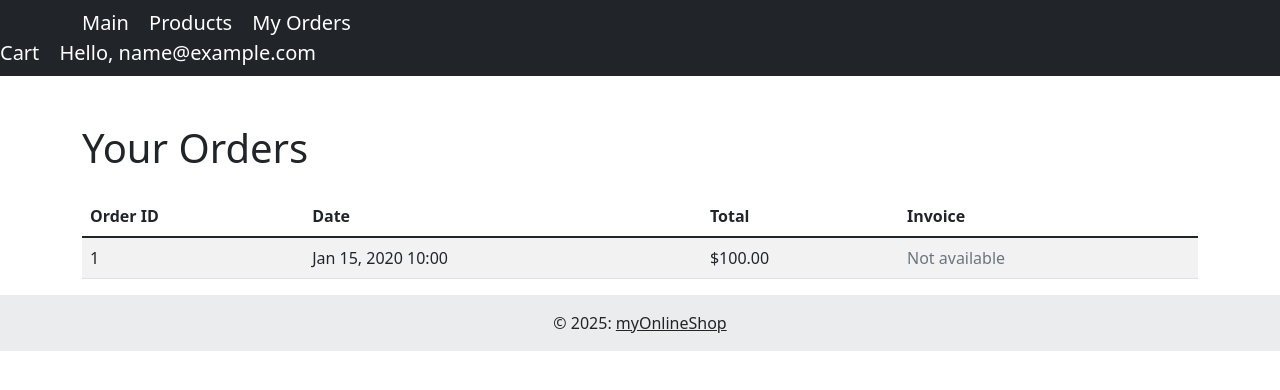
After one commit to oliviesalat/wt2_shop, a PHP site: page /orders_page in a window 1280 px wide. The commit adds this page. Shown: the top 390 px of the page. Run offline with PHP 8.4, Linux system fonts and the light colour scheme; the visitor is signed in with stand-in values (Sample User, id 1); tables that the repository leaves empty or names only in its code hold one stand-in row (values such as "Sample post").

Commit message:
feat: add orders page

```diff
--- a/app/pages/order_success.php
+++ b/app/pages/order_success.php
@@ -1,5 +1,4 @@
 <?php
-session_start();
 include_once(__DIR__ . "/../templates/index_header.php");
 
 $pdf_file = $_SESSION['order_pdf'] ?? null;
--- /dev/null
+++ b/app/pages/orders_page.php
@@ -0,0 +1,81 @@
+<?php
+
+if (!isset($_SESSION['user_id'])) {
+    header('Location: /auth_page');
+    exit;
+}
+
+include_once(__DIR__ . "/../templates/index_header.php");
+
+
+$db = Database::db_connect();
+$user_id = $_SESSION['user_id'];
+
+$orders = [];
+$stmt = $db->prepare("
+    SELECT o.id, o.created_at, SUM(oi.product_price * oi.quantity) AS total
+    FROM orders o
+    JOIN order_items oi ON o.id = oi.order_id
+    WHERE o.user_id = ?
+    GROUP BY o.id
+    ORDER BY o.created_at DESC
+");
+$stmt->bind_param("i", $user_id);
+$stmt->execute();
+$result = $stmt->get_result();
+
+if ($result) {
+    $orders = $result->fetch_all(MYSQLI_ASSOC);
+}
+$stmt->close();
+?>
+
+    <main class="container mt-5">
+        <h1 class="mb-4">Your Orders</h1>
+
+        <?php if (empty($orders)): ?>
+            <div class="alert alert-info">
+                You haven't placed any orders yet.
+                <a href="/products" class="alert-link">Browse products</a>
+            </div>
+        <?php else: ?>
+            <div class="table-responsive">
+                <table class="table table-striped">
+                    <thead>
+                    <tr>
+                        <th>Order ID</th>
+                        <th>Date</th>
+                        <th>Total</th>
+                        <th>Invoice</th>
+                    </tr>
+                    </thead>
+                    <tbody>
+                    <?php foreach ($orders as $order): ?>
+                        <tr>
+                            <td><?= $order['id'] ?></td>
+                            <td><?= date('M d, Y H:i', strtotime($order['created_at'])) ?></td>
+                            <td>$<?= number_format($order['total'], 2) ?></td>
+                            <td>
+                                <?php
+                                $pdf_file = 'order_' . $order['id'] . '.pdf';
+                                $pdf_path = __DIR__ . '/../../public/orders/' . $pdf_file;
+                                ?>
+                                <?php if (file_exists($pdf_path)): ?>
+                                    <a href="/orders/<?= htmlspecialchars($pdf_file) ?>"
+                                       class="btn btn-sm btn-outline-primary"
+                                       download>
+                                        Download PDF
+                                    </a>
+                                <?php else: ?>
+                                    <span class="text-muted">Not available</span>
+                                <?php endif; ?>
+                            </td>
+                        </tr>
+                    <?php endforeach; ?>
+                    </tbody>
+                </table>
+            </div>
+        <?php endif; ?>
+    </main>
+
+<?php include_once(__DIR__ . "/../templates/index_footer.php"); ?>
--- a/app/templates/index_header.php
+++ b/app/templates/index_header.php
@@ -21,9 +21,11 @@
         <div class="navbar-header">
             <a class="navbar-brand" href="/">Main</a>
             <a class="navbar-brand" href="/products">Products</a>
+            <a class="navbar-brand" href="/orders_page">My Orders</a>
         </div>
     </div>
     <div class="text-light">
+
         <a class="navbar-brand" href="/cart">Cart</a>
         <?php
 
--- a/public/index.php
+++ b/public/index.php
@@ -53,7 +53,9 @@ switch ($uri) {
     case '/order_success':
         include __DIR__ . '/../app/pages/order_success.php';
         break;
-
+    case '/orders_page':
+        include __DIR__ . '/../app/pages/orders_page.php';
+        break;
     default:
         http_response_code(404);
         echo "404 Not Found";
```
Also changed, not shown: 1 other file.
